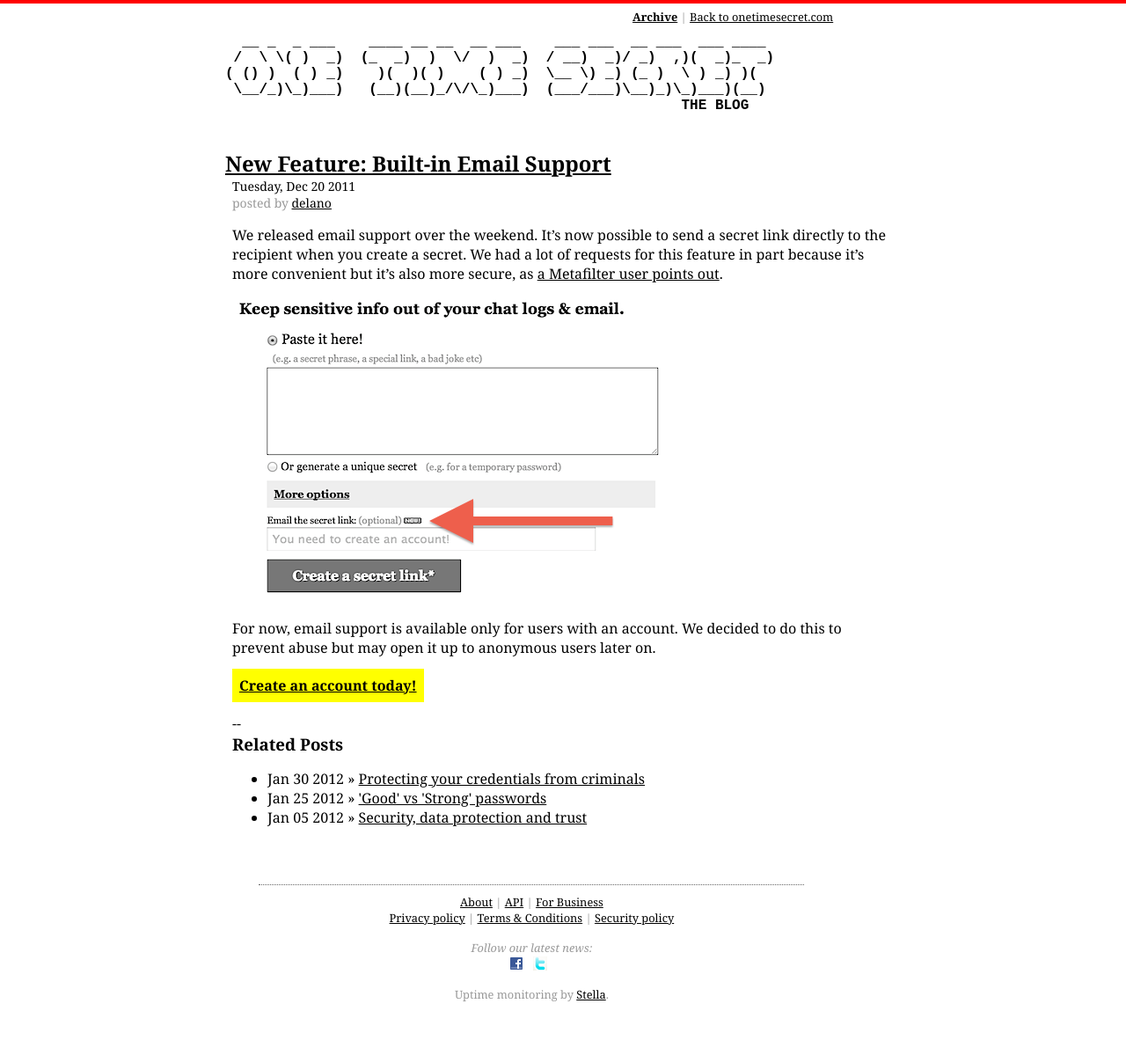
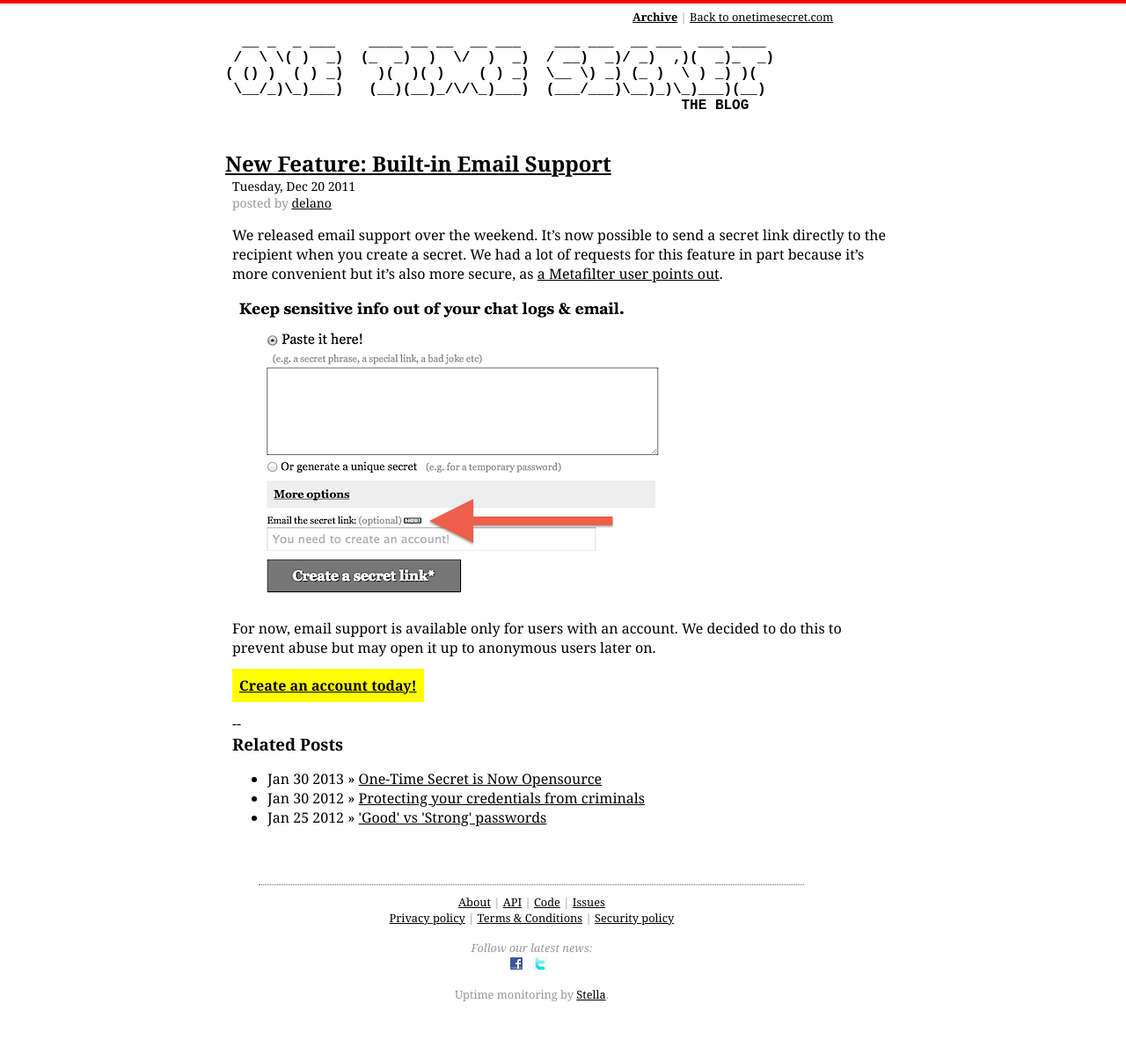
Before and after one commit to onetimesecret/onetimesecret.github.com, a Jekyll site: the page built from _posts/business/2011-12-20-new-feature-email.md, in a window 1280 px wide. Shown: the whole page at 88% size. Built offline with Jekyll 4.4.1, drawn with Linux system fonts in a browser that asks for light colours; Markdown is read by kramdown in place of the engine named in the settings.

Commit message:
One-Time Secret is now opensource (https://onetimesecret.com)

```diff
--- a/_layouts/default.html
+++ b/_layouts/default.html
@@ -71,7 +71,8 @@
     <p>
       <a href="https://onetimesecret.com/about">About</a> |
       <a href="https://onetimesecret.com/docs/api">API</a> |
-      <a href="https://onetimesecret.com/business" title="Plans for Business">For Business</a>
+      <a href="https://github.com/onetimesecret/onetimesecret">Code</a> |
+      <a href="https://github.com/onetimesecret/onetimesecret/issues" title="Issue Tracker">Issues</a>
     </p>
 
     <p>
--- a/app/common.css
+++ b/app/common.css
@@ -393,9 +393,26 @@
 
 .lighter { color: #999 }
 .smaller { font-size: 80%; }
+.smallest { font-size: 75%; }
 .bigger { font-size: 120%; }
 .centre { text-align: center }
 .indent {margin-left: 20px}
+.right {float: right;}
+.left {float: left;}
+
+.right.inline {
+  margin-left: 20px; margin-bottom: 20px
+}
+.right.inline p {
+  text-align: right;
+  margin-top: 0px;
+}
+.lighter.inline a {
+  color: #999;
+}
+.left.inline {
+  margin-right: 20px; margin-bottom: 20px
+}
 
 .socialicon {
   padding-right: 8px;
```
Also changed, not shown: _posts/technical/2013-01-30-onetimesecret-is-now-opensource.md (added, +51 -0 lines).
